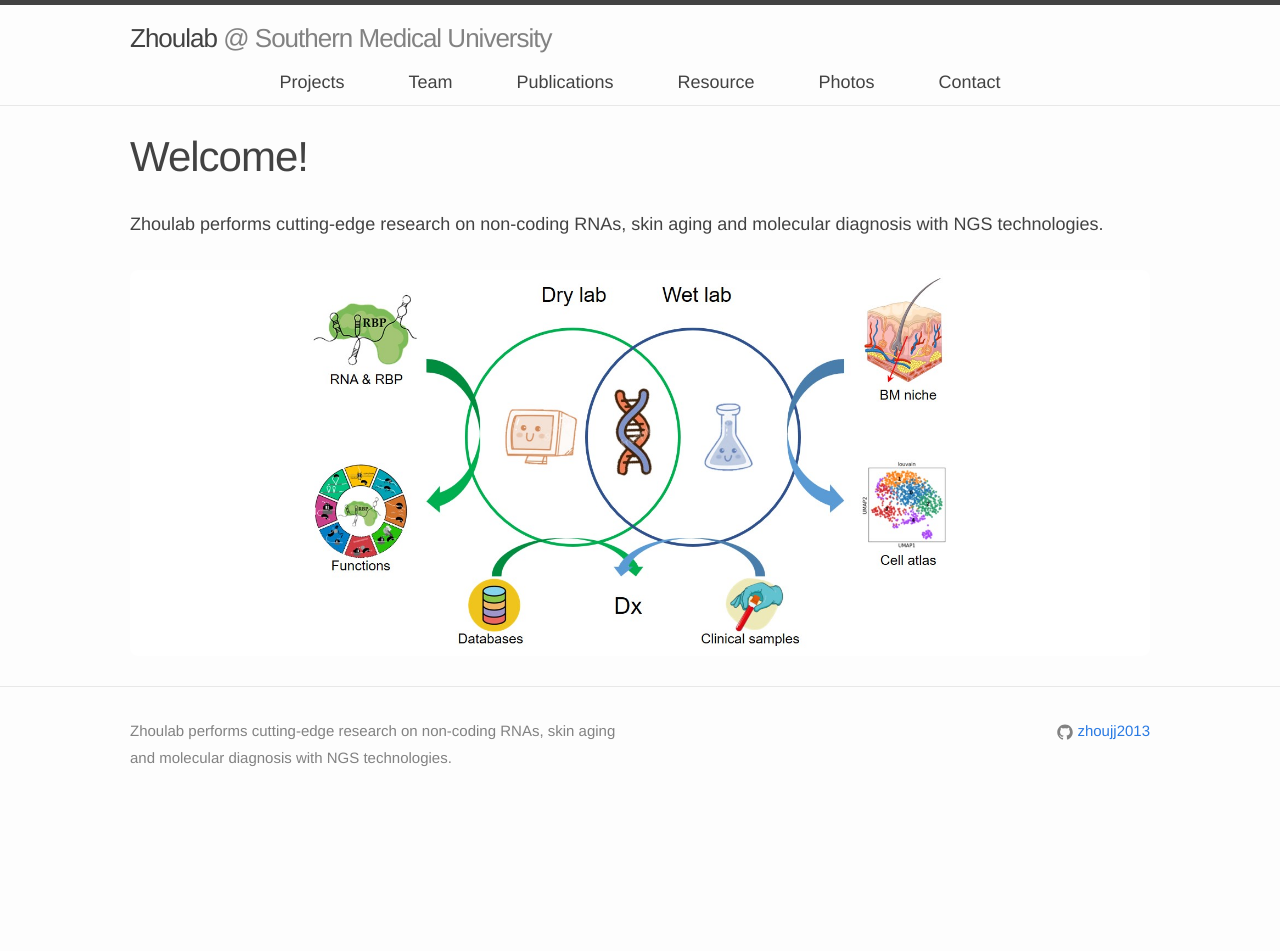
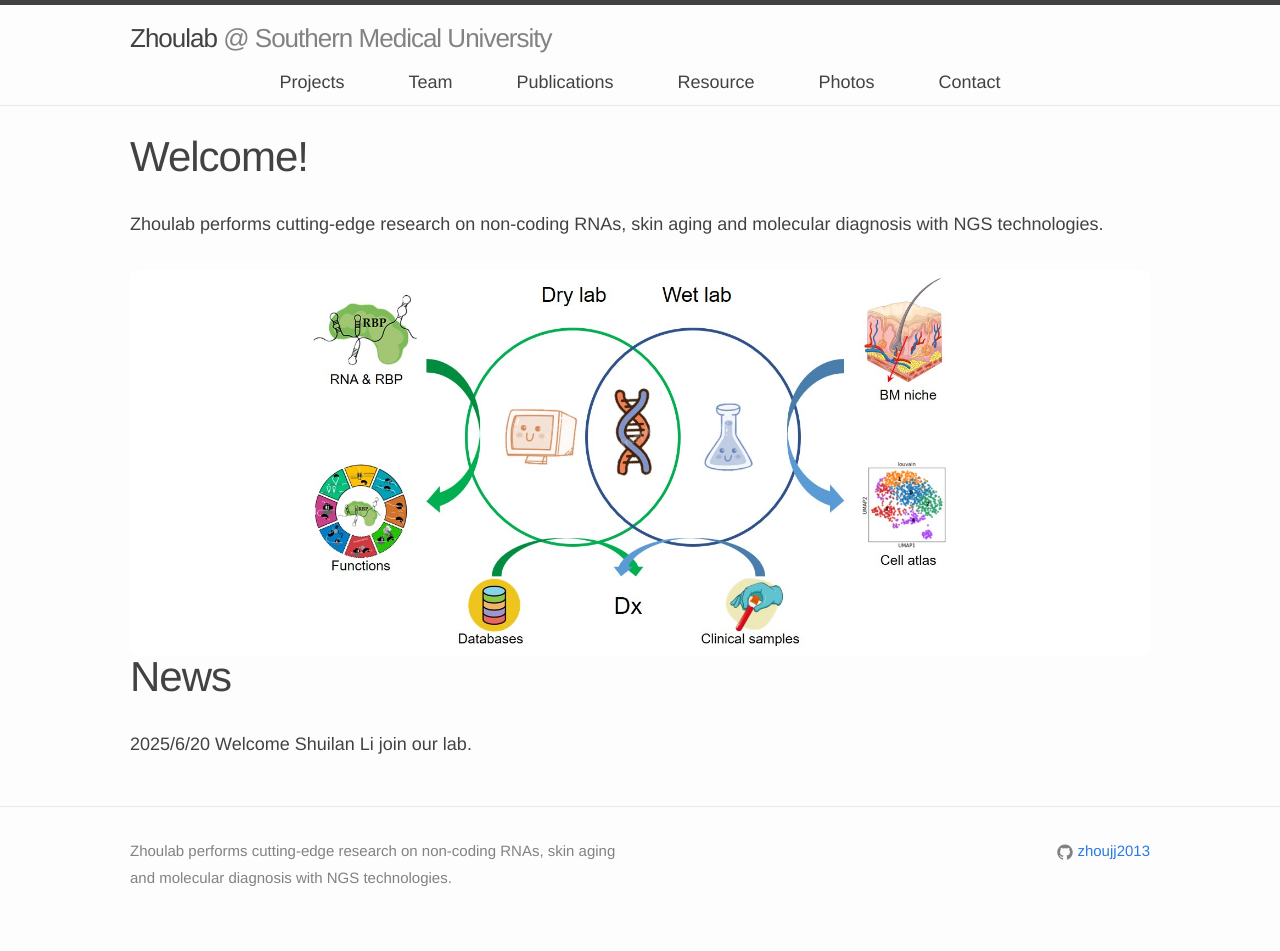
Before and after one commit to zhoujj2013/zhournalab, a Jekyll site: the page built from index.html, in a window 1280 px wide. Built offline with Jekyll 4.4.1, drawn with Linux system fonts in a browser that asks for light colours; nearby versions of some CDN libraries; before the commit the page ends 900 px from its top, so only the background shows below that.

Commit message:
Update index.html

```diff
--- a/index.html
+++ b/index.html
@@ -13,3 +13,8 @@ layout: default
 <div class="lab-photo">
     <img src="{{ 'team/lab_direction.jpg' | prepend: site.images_dir | prepend: site.baseurl }}" />
 </div>
+
+<header class="post-header">
+    <h1 class="post-title">News</h1>
+</header>
+<p>2025/6/20 Welcome Shuilan Li join our lab.</p>
```
